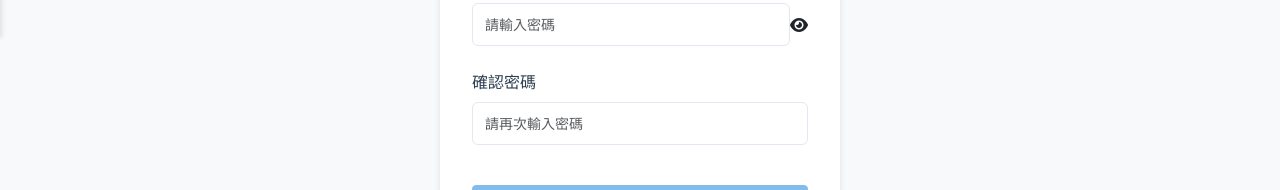
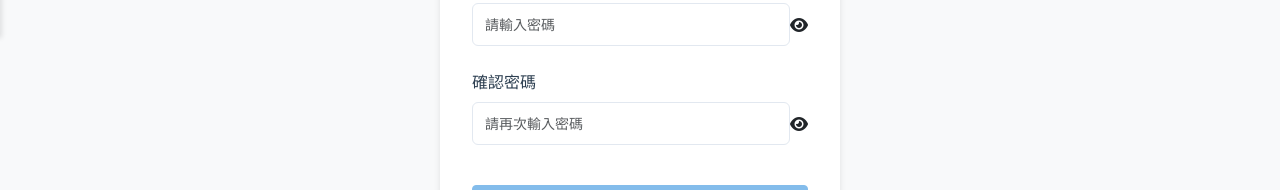
Before and after one commit to d1204429/ilivefrontend, a Vue app: page /register in a window 1280 px wide. Shown: the part 762-952 px from the top of the page. Built offline with nearby package versions, Linux system fonts and the light colour scheme.

Commit message:
v1.01899 ProductListView.vue / TheHeaderView.vue

```diff
--- a/src/views/user/RegisterView.vue
+++ b/src/views/user/RegisterView.vue
@@ -13,77 +13,18 @@
       </div>
 
       <form class="register-form" @submit.prevent="handleRegister">
-        <div class="form-group">
-          <label for="username">用戶名</label>
+        <!-- Form fields remain the same -->
+        <div class="form-group" v-for="field in formFields" :key="field.id">
+          <label :for="field.id">{{ field.label }}</label>
           <BaseInput
-              id="username"
-              v-model="formData.username"
-              type="text"
-              placeholder="請輸入用戶名"
-              :error="validationErrors.username"
-              @blur="validateField('username')"
-          />
-        </div>
-
-        <div class="form-group">
-          <label for="email">電子郵件</label>
-          <BaseInput
-              id="email"
-              v-model="formData.email"
-              type="email"
-              placeholder="請輸入電子郵件"
-              :error="validationErrors.email"
-              @blur="validateField('email')"
-          />
-        </div>
-
-        <div class="form-group">
-          <label for="fullName">全名</label>
-          <BaseInput
-              id="fullName"
-              v-model="formData.fullName"
-              type="text"
-              placeholder="請輸入全名"
-              :error="validationErrors.fullName"
-              @blur="validateField('fullName')"
-          />
-        </div>
-
-        <div class="form-group">
-          <label for="phoneNumber">手機號碼</label>
-          <BaseInput
-              id="phoneNumber"
-              v-model="formData.phoneNumber"
-              type="tel"
-              placeholder="請輸入手機號碼"
-              :error="validationErrors.phoneNumber"
-              @blur="validateField('phoneNumber')"
-          />
-        </div>
-
-        <div class="form-group">
-          <label for="address">地址</label>
-          <BaseInput
-              id="address"
-              v-model="formData.address"
-              type="text"
-              placeholder="請輸入地址"
-              :error="validationErrors.address"
-              @blur="validateField('address')"
-          />
-        </div>
-
-        <div class="form-group">
-          <label for="password">密碼</label>
-          <BaseInput
-              id="password"
-              v-model="formData.password"
-              :type="showPassword ? 'text' : 'password'"
-              placeholder="請輸入密碼"
-              :error="validationErrors.password"
-              @blur="validateField('password')"
+              :id="field.id"
+              v-model="formData[field.id]"
+              :type="field.type || 'text'"
+              :placeholder="field.placeholder"
+              :error="validationErrors[field.id]"
+              @blur="validateField(field.id)"
           >
-            <template #append>
+            <template #append v-if="field.id === 'password' || field.id === 'confirmPassword'">
               <i
                   class="password-toggle"
                   :class="showPassword ? 'fas fa-eye-slash' : 'fas fa-eye'"
@@ -91,18 +32,6 @@
               ></i>
             </template>
           </BaseInput>
-        </div>
-
-        <div class="form-group">
-          <label for="confirmPassword">確認密碼</label>
-          <BaseInput
-              id="confirmPassword"
-              v-model="formData.confirmPassword"
-              :type="showPassword ? 'text' : 'password'"
-              placeholder="請再次輸入密碼"
-              :error="validationErrors.confirmPassword"
-              @blur="validateField('confirmPassword')"
-          />
         </div>
 
         <BaseButton
@@ -124,16 +53,15 @@
 </template>
 
 <script>
-import {ref, reactive, computed} from 'vue'
-import {useRouter} from 'vue-router'
-import {useStore} from 'vuex'
+import { ref, reactive, computed } from 'vue'
+import { useRouter } from 'vue-router'
+import { useStore } from 'vuex'
 import BaseInput from '@/components/common/BaseInput.vue'
 import BaseButton from '@/components/common/BaseButton.vue'
-import authService from '@/services/auth.service'
 
 export default {
   name: 'RegisterView',
-  components: {BaseInput, BaseButton},
+  components: { BaseInput, BaseButton },
 
   setup() {
     const router = useRouter()
@@ -144,6 +72,16 @@ export default {
     const countdown = ref(5)
     const successMessage = ref('')
     const validationErrors = reactive({})
+
+    const formFields = [
+      { id: 'username', label: '用戶名', placeholder: '請輸入用戶名' },
+      { id: 'email', label: '電子郵件', type: 'email', placeholder: '請輸入電子郵件' },
+      { id: 'fullName', label: '全名', placeholder: '請輸入全名' },
+      { id: 'phoneNumber', label: '手機號碼', type: 'tel', placeholder: '請輸入手機號碼' },
+      { id: 'address', label: '地址', placeholder: '請輸入地址' },
+      { id: 'password', label: '密碼', type: 'password', placeholder: '請輸入密碼' },
+      { id: 'confirmPassword', label: '確認密碼', type: 'password', placeholder: '請再次輸入密碼' }
+    ]
 
     const formData = reactive({
       username: '',
@@ -243,6 +181,26 @@ export default {
       }, 1000)
     }
 
+    const handleRegistrationError = (error) => {
+      const errorMessage = error.response?.data?.message || error.message
+      console.error('註冊失敗:', error)
+
+      const errorMap = {
+        'username': '此用戶名已被使用',
+        'email': '此電子郵件已被註冊',
+        'phoneNumber': '此手機號碼已被註冊'
+      }
+
+      for (const [field, message] of Object.entries(errorMap)) {
+        if (errorMessage.includes(field)) {
+          validationErrors[field] = message
+          return
+        }
+      }
+
+      globalError.value = errorMessage || '註冊失敗，請稍後再試'
+    }
+
     const handleRegister = async () => {
       if (!validateForm()) return
 
@@ -259,28 +217,18 @@ export default {
           address: formData.address.trim()
         }
 
-        await authService.register(userData)
+        await store.dispatch('auth/register', userData)
         startCountdown()
 
       } catch (error) {
-        const errorMessage = error.response?.data?.message || error.message
-        console.error('註冊失敗:', error)
-
-        if (errorMessage.includes('用戶名已存在')) {
-          validationErrors.username = '此用戶名已被使用'
-        } else if (errorMessage.includes('電子郵件已存在')) {
-          validationErrors.email = '此電子郵件已被註冊'
-        } else if (errorMessage.includes('手機號碼已存在')) {
-          validationErrors.phoneNumber = '此手機號碼已被註冊'
-        } else {
-          globalError.value = errorMessage || '註冊失敗，請稍後再試'
-        }
+        handleRegistrationError(error)
       } finally {
         isLoading.value = false
       }
     }
 
     return {
+      formFields,
       formData,
       validationErrors,
       isLoading,
@@ -295,6 +243,7 @@ export default {
     }
   }
 }
+
 </script>
 
 <style scoped>
```
